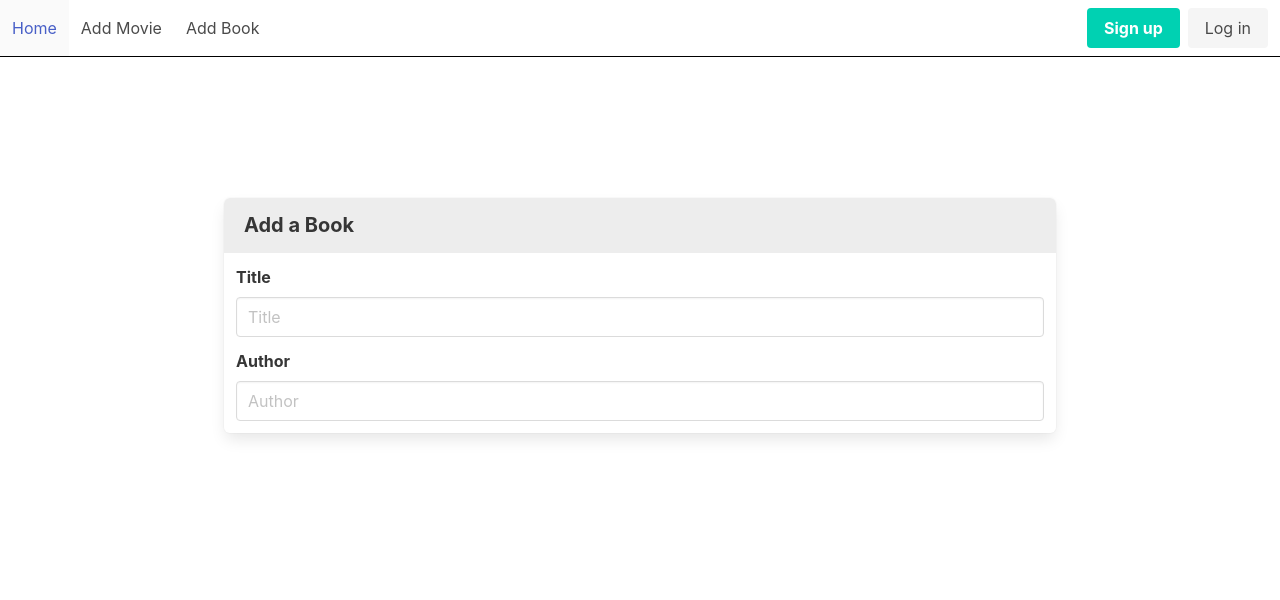
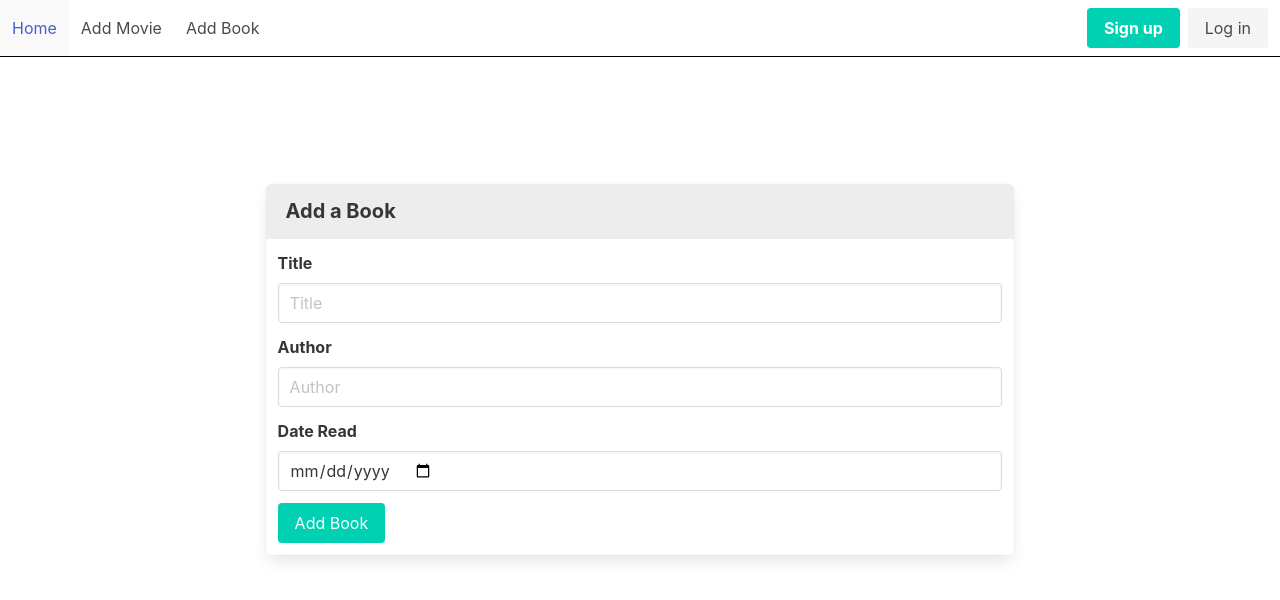
Before and after one commit to ashtron/samizdat-old2, a Next.js app: page /book in a window 1280 px wide. Shown: the top 600 px of the page. Built offline with nearby package versions, Linux system fonts and the light colour scheme.

Commit message:
Add missing fields to BookForm

```diff
--- a/components/BookForm.js
+++ b/components/BookForm.js
@@ -19,6 +19,15 @@ export default function BookForm() {
             <input className="input" type="text" placeholder="Author" />
           </div>
         </div>
+
+        <div className="field">
+          <label className="label">Date Read</label>
+          <div className="control">
+            <input className="input" type="date" placeholder="Date Read" />
+          </div>
+        </div>
+
+        <button class="button is-primary">Add Book</button>
       </div>
     </div>
   )
--- a/pages/book.js
+++ b/pages/book.js
@@ -3,7 +3,9 @@ import BookForm from "../components/BookForm"
 export default function Book() {
   return (
     <>
-      <BookForm />
+      <div className="container">
+        <BookForm />
+      </div>
     </>
   )
 }
```
